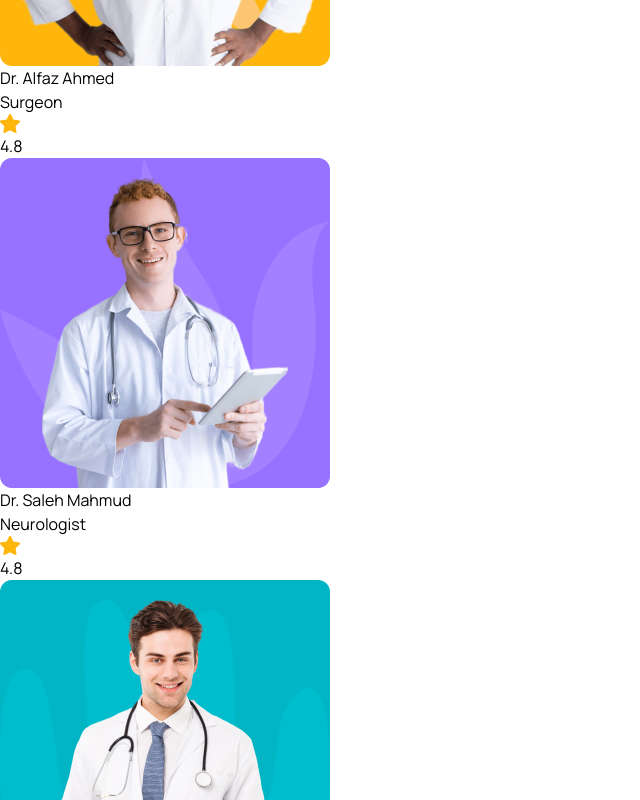
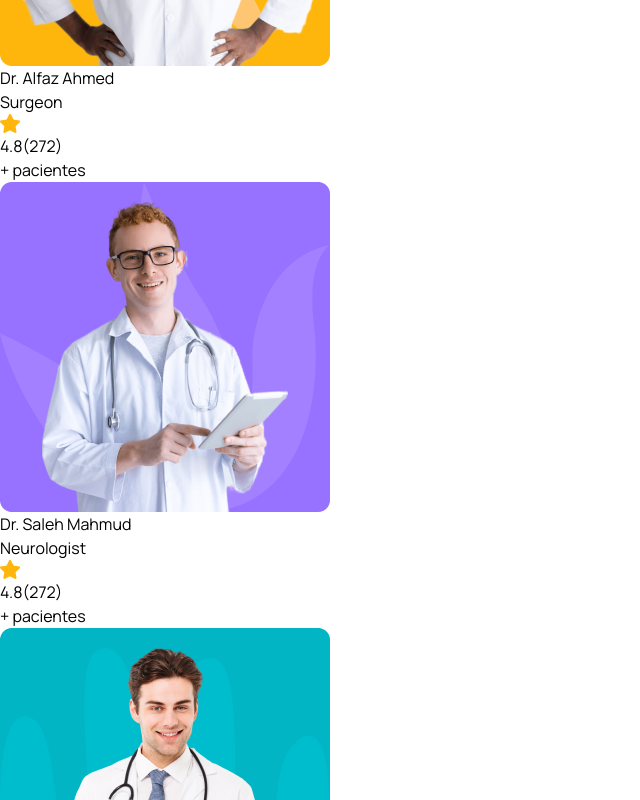
Before and after one commit to agt1984/atencionPsicologica, a React (Vite) app in the folder frontend/: page / in a window 1280 px wide. Shown: the part 5460-6260 px from the top of the page, without its empty margins (0-640 px from the left). Built offline with nearby package versions, Linux system fonts and the light colour scheme; the HTML template or start-up script is replaced by a standard one.

Commit message:
Doctors card added and modified

```diff
--- a/frontend/src/components/Doctors/DoctorCard.jsx
+++ b/frontend/src/components/Doctors/DoctorCard.jsx
@@ -8,29 +8,40 @@ const DoctorCard = ({doctor}) => {
   const {name, avgRating, totalRating, photo, specialization, totalPatient, hospital} = doctor
 
   return (
-    <div className='p-3 lg:p-5'>
+    <div className="p-3 lg:p-5">
       <div>
-        <img src={photo} className='w-full' alt="" />
+        <img src={photo} className="w-full" alt="" />
       </div>
 
-      <h2 className='text-[18px] leading-[30px] lg:text-[26px] lg:leading-9 text-headingColor font-[700] mt-3 lg:mt-5'>
+      <h2 className="text-[18px] leading-[30px] lg:text-[26px] lg:leading-9 text-headingColor font-[700] mt-3 lg:mt-5">
         {name}
       </h2>
 
-      <div className='mt-2 lg:mt-4 flex items-center justify-between'>
-        <span className='bg-[#CCF0F3] text-irisBlueColor py-1 px-2 lg:py-2 lg:px-6 text-[12px] leading-4 lg:text-[16px] lg:leading-7 font-semibold rounded'>
+      <div className="mt-2 lg:mt-4 flex items-center justify-between">
+        <span className="bg-[#CCF0F3] text-irisBlueColor py-1 px-2 lg:py-2 lg:px-6 text-[12px] leading-4 lg:text-[16px] lg:leading-7 font-semibold rounded">
           {specialization}
         </span>
 
         <div className="flex items-center gap-[6px]">
           <span className="flex items-center gap-[6px] text-[14px] leading-6 lg:text-[16px] lg:leading-7 font-semibold text-headingColor">
-            <img src={starIcon} alt="" />{avgRating}
-            </span>
-
+            <img src={starIcon} alt="" />
+            {avgRating}
+          </span>
+          <span className="text-[14px] leading-6 lg:text-[16px] lg:leading-7 font-semibold text-headingColor">
+            ({totalRating})
+          </span>
         </div>
       </div>
+
+      <div className="mt-[18px] lg:mt-5 flex items-center justify-between">
+        <div>
+          <h3 className="text-[16px] leading-7 lg:text-[18px] lg:leading-[30px] font-semibold text-headingColor">+{totalPatient} pacientes</h3>
+        </div>
+      </div>
+
+
     </div>
-  )
+  );
 }
 
 export default DoctorCard
```
